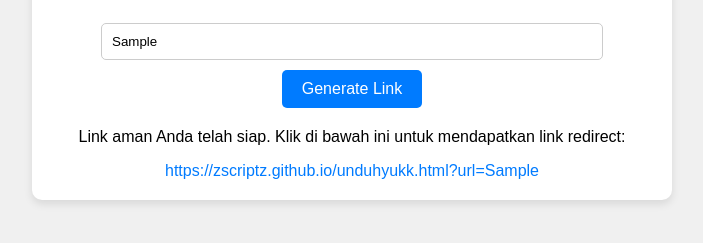
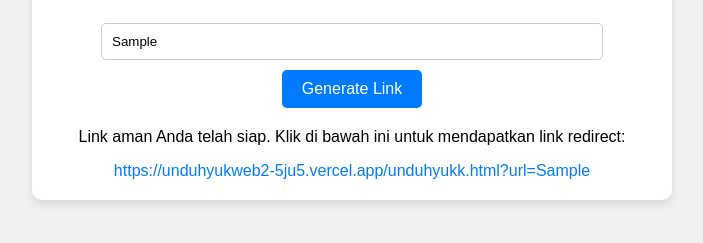
Before and after one commit to zscriptZ/unduhyukweb2, a plain HTML site: page index.html in a window 1280 px wide. Both pictures are taken after typing "Sample" into the empty fields and a click on the button "Generate Link". Shown: the part 171-414 px from the top of the page, without its empty margins (288-991 px from the left). Drawn offline with Linux system fonts and the light colour scheme.

Commit message:
Update index.html

```diff
--- a/index.html
+++ b/index.html
@@ -88,7 +88,7 @@
                 const encodedLink = encodeURL(userLink);
 
                 // Buat link redirect seperti safelinkku
-                const safeLink = `https://zscriptz.github.io/unduhyukk.html?url=${encodedLink}`;
+                const safeLink = `https://unduhyukweb2-5ju5.vercel.app/unduhyukk.html?url=${encodedLink}`;
 
                 // Tampilkan hasil link yang sudah digenerate
                 generatedLink.href = safeLink;
```
